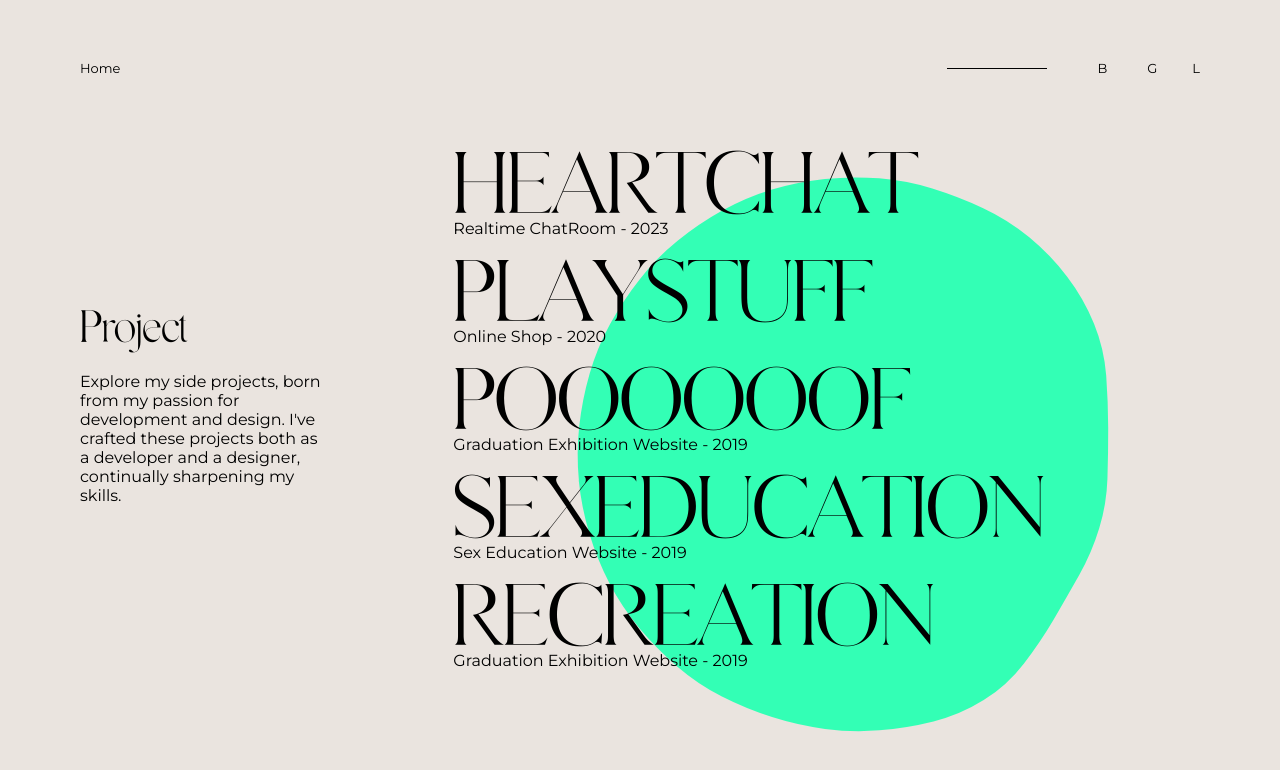
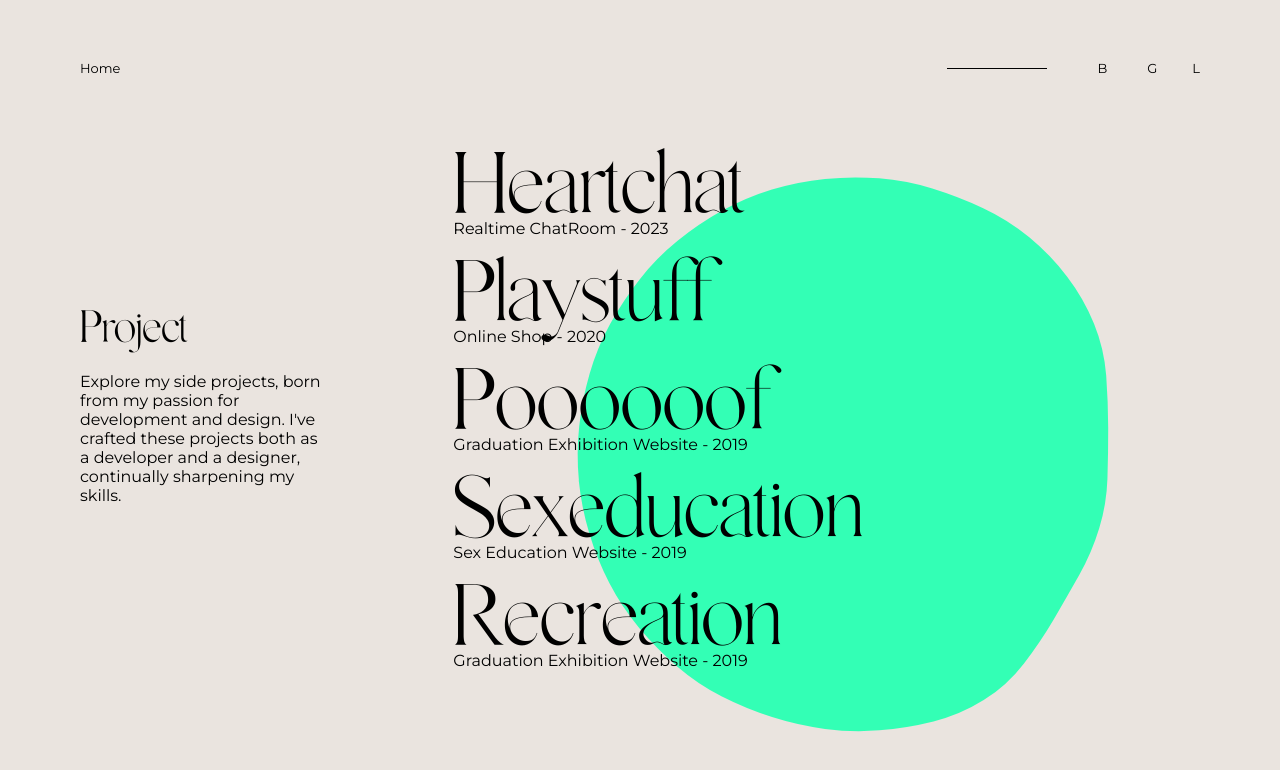
Before and after one commit to viboloveyou12/vivian-site, a React (Create React App) app: page /project in a window 1280 px wide. Shown: the top 770 px of the page. Built offline with nearby package versions, Linux system fonts and the light colour scheme.

Commit message:
feat: modify project name to lowercase

```diff
--- a/src/pages/Project/index.tsx
+++ b/src/pages/Project/index.tsx
@@ -114,7 +114,7 @@ function Project() {
                   onMouseLeave={() => cursorChangeHandler("")}
                 >
                   <motion.a href={item.url} target='_blank' variants={title(key*.2)}>
-                      {[...item.name.toUpperCase()].map((letter, key) => (
+                      {[...item.name].map((letter, key) => (
                         <motion.span key={`first-${key}`} variants={titleLetter}>
                           {letter}
                         </motion.span>
--- a/src/pages/Project/project.json
+++ b/src/pages/Project/project.json
@@ -1,11 +1,11 @@
 [
     {
-        "name": "HeartChat",
+        "name": "Heartchat",
         "url": "https://github.com/viboloveyou12/HeartChat",
         "desc": "Realtime ChatRoom - 2023"
     },
     {
-        "name": "PLAYSTUFF",
+        "name": "Playstuff",
         "url": "https://github.com/viboloveyou12/VueEcommerce",
         "desc": "Online Shop - 2020"
     },
@@ -15,7 +15,7 @@
         "desc": "Graduation Exhibition Website - 2019"
     },
     {
-        "name": "SexEducation",
+        "name": "Sexeducation",
         "url": "https://github.com/viboloveyou12/SexEducation-Website",
         "desc": "Sex Education Website - 2019"
     },
```
